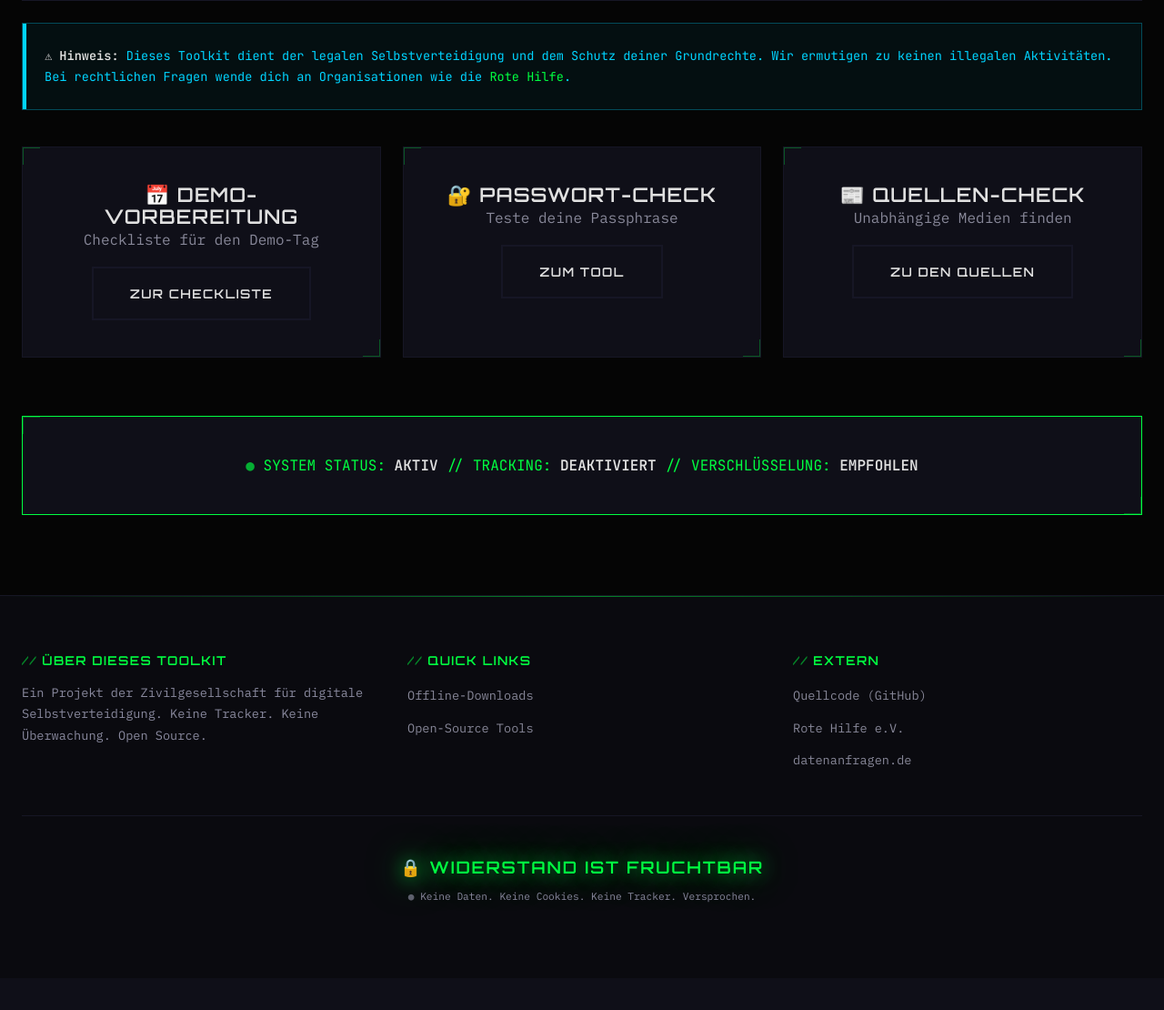
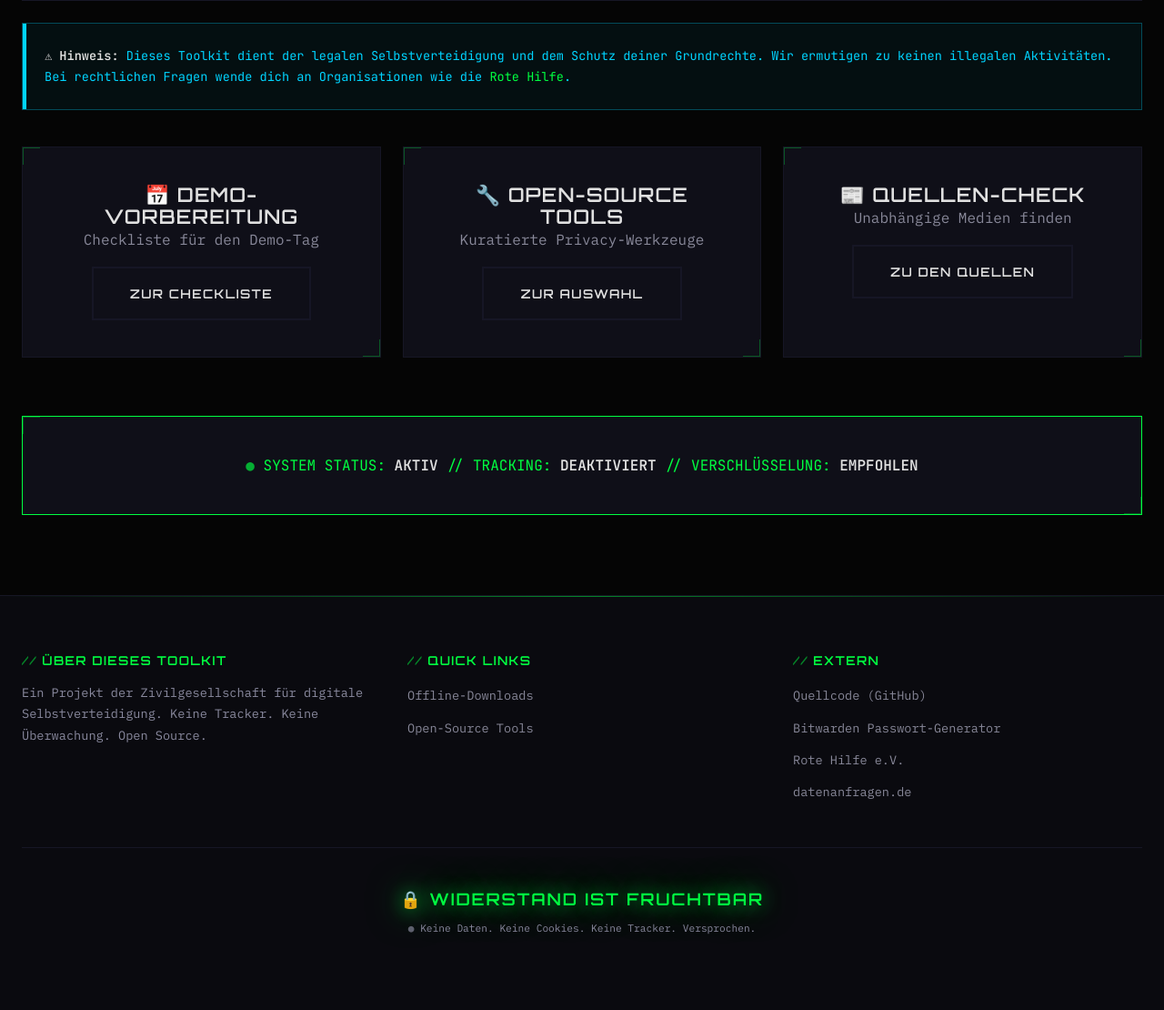
Before and after one commit to Acephali92/Digitale-Resilienz, a Flask app: page / in a window 1280 px wide. Shown: the part 2159-3269 px from the top of the page at 91% size. Before the commit the page ends 3155 px from the top, so only its background shows below. Run offline with Flask 3, Linux system fonts and the light colour scheme.

Commit message:
refactor: Homepage-Card und Footer-Links anpassen
- Homepage: "Passwort-Check" Card durch "Open-Source Tools" ersetzt
- Footer: Bitwarden Passwort-Generator zu externen Links hinzugefügt

Co-Authored-By: Claude Opus 4.5 <noreply@anthropic.com>

```diff
--- a/templates/base.html
+++ b/templates/base.html
@@ -132,6 +132,7 @@
                     <h3>Extern</h3>
                     <ul class="footer-links">
                         <li><a href="https://github.com/Acephali92/Digitale-Resilienz" target="_blank" rel="noopener noreferrer">Quellcode (GitHub)</a></li>
+                        <li><a href="https://bitwarden.com/password-generator/" target="_blank" rel="noopener noreferrer">Bitwarden Passwort-Generator</a></li>
                         <li><a href="https://www.rote-hilfe.de/" target="_blank" rel="noopener noreferrer">Rote Hilfe e.V.</a></li>
                         <li><a href="https://www.datenanfragen.de/" target="_blank" rel="noopener noreferrer">datenanfragen.de</a></li>
                     </ul>
--- a/templates/index.html
+++ b/templates/index.html
@@ -137,9 +137,9 @@
     </div>
 
     <div class="card text-center">
-        <h3>&#128272; Passwort-Check</h3>
-        <p class="text-secondary">Teste deine Passphrase</p>
-        <a href="{{ url_for('tools_passphrase') }}" class="btn btn-secondary">Zum Tool</a>
+        <h3>&#128295; Open-Source Tools</h3>
+        <p class="text-secondary">Kuratierte Privacy-Werkzeuge</p>
+        <a href="{{ url_for('tools_index') }}" class="btn btn-secondary">Zur Auswahl</a>
     </div>
 
     <div class="card text-center">
```
